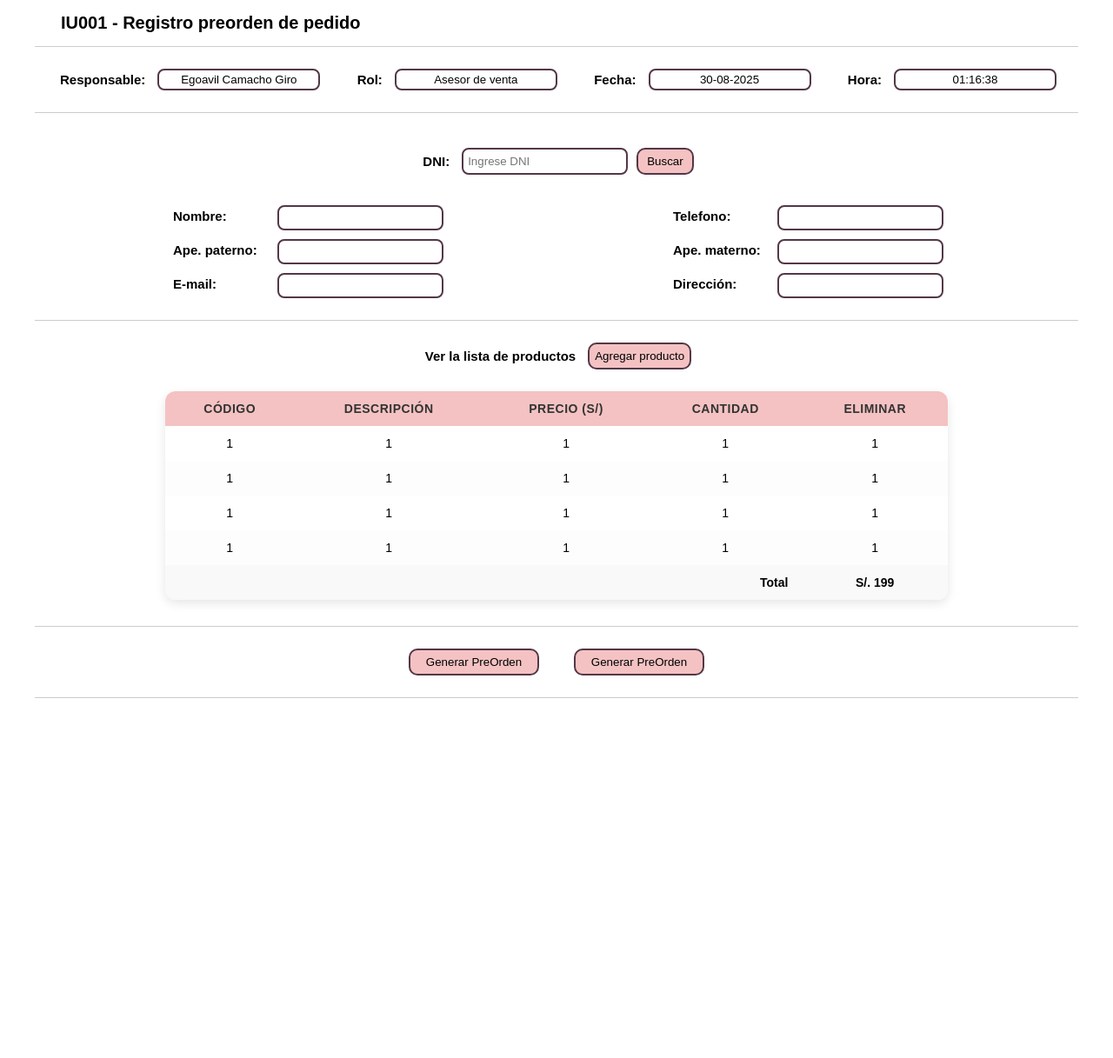
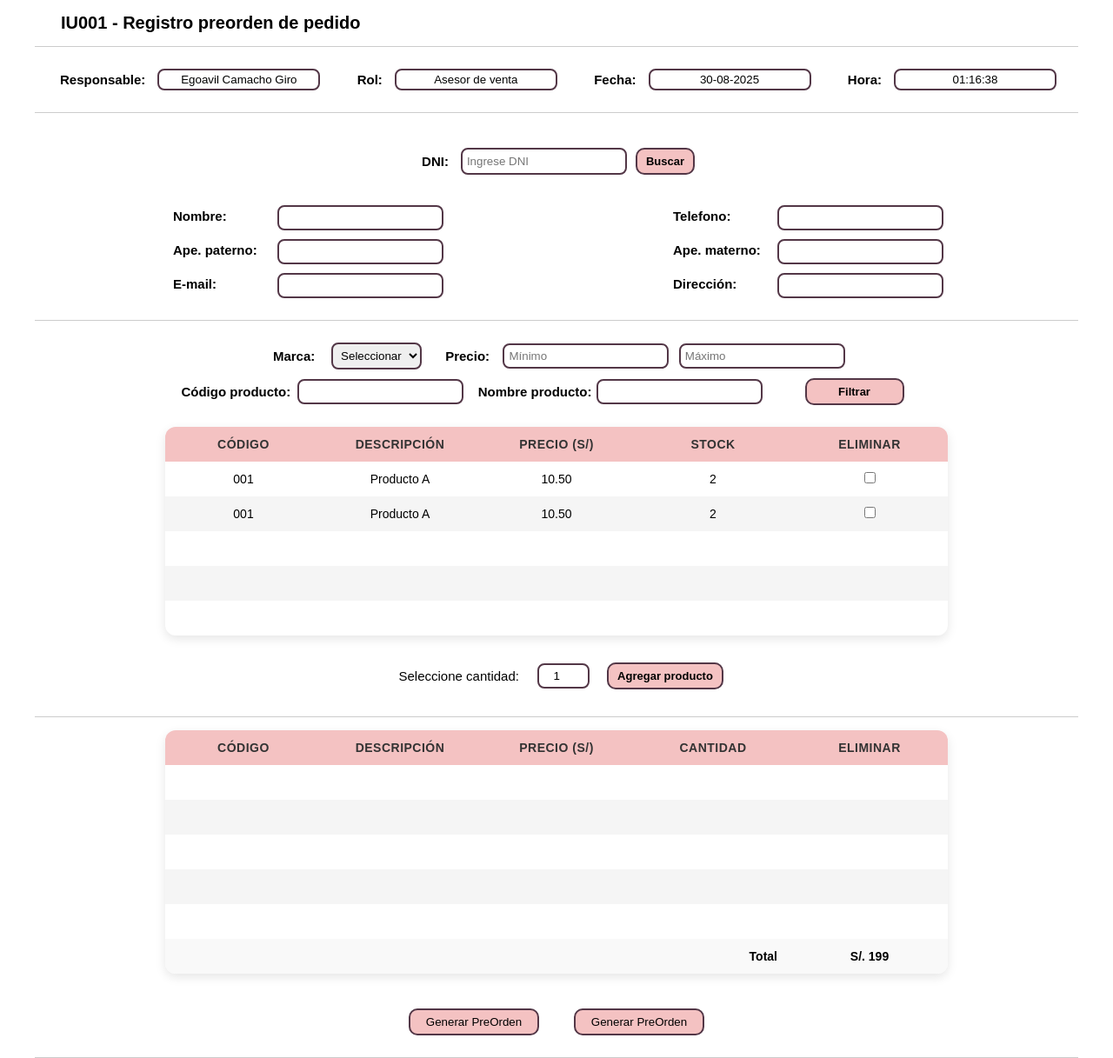
Before and after one commit to GinoRoLa/mundo-patitas, a PHP site: page /Vista/Page/CUS01_IU001.php in a window 1280 px wide. Shown: the whole page at 87% size. Before the commit the page ends 803 px from the top, so only its background shows below. Run offline with PHP 8.4, Linux system fonts and the light colour scheme.

Commit message:
Termine el frontend de CUS01 - IU001

```diff
--- a/Vista/Page/CUS01_IU001.php
+++ b/Vista/Page/CUS01_IU001.php
@@ -24,7 +24,6 @@ Click nbfs://nbhost/SystemFileSystem/Templates/Scripting/EmptyPHPWebPage.php to
             "rol" => $rol
         ];
         #$mejoresVendidos = $obj->bestProducts();
-        #para ver si he cambido XD
         ?>
         <script>
             $(function () {
@@ -51,7 +50,7 @@ Click nbfs://nbhost/SystemFileSystem/Templates/Scripting/EmptyPHPWebPage.php to
                         <form method="post" id="buscarCliente">
                             <h2>DNI:</h2>
                             <input type="text" placeholder="Ingrese DNI" name="dni-cliente">
-                            <input type="submit" value="Buscar" id="btn-enviar">
+                            <button class="style-button button-search">Buscar</button>
                         </form>
                     </div>
                 </div>
@@ -83,11 +82,75 @@ Click nbfs://nbhost/SystemFileSystem/Templates/Scripting/EmptyPHPWebPage.php to
                 </div>
             </section>
             <section class="product">
-                <div class="product-list">
-                    <h2>Ver la lista de productos</h2>
-                    <button>Agregar producto</button>
+                <div class="product-filters">
+                    <form method="post" id="filter-product">
+                        <div class="brand">
+                            <label>Marca:</label>
+                            <select id="brand" name="brand-options">
+                                <option value="0">Seleccionar</option>
+                                <option value="2">Opción 1</option>
+                                <option value="3">Opción 2</option>
+                            </select>
+                        </div>
+                        <div class="price">
+                            <label>Precio:</label>
+                            <input type="text" placeholder="Mínimo">
+                            <input type="text" placeholder="Máximo">
+                        </div>
+                        <div class="id-product">
+                            <label>Código producto:</label>
+                            <input type="text">
+                        </div>
+                        <div class="name-product">
+                            <label>Nombre producto:</label>
+                            <input type="text">
+                        </div>
+                        <div class="button-filter">
+                            <button class="style-button">Filtrar</button>
+                        </div>
+                    </form>
                 </div>
-                <div class="product-table">
+                <div class="product-table filter-product-table">
+                    <table>
+                        <thead>
+                            <tr>
+                                <th>Código</th>
+                                <th>Descripción</th>
+                                <th>Precio (S/)</th>
+                                <th>Stock</th>
+                                <th>Eliminar</th>
+                            </tr>
+                        </thead>
+                        <tbody id="table-body">
+                            <tr>
+                                <td>001</td>
+                                <td>Producto A</td>
+                                <td>10.50</td>
+                                <td>2</td>
+                                <td><input type="checkbox"></td>
+                            </tr>
+                            <tr>
+                                <td>001</td>
+                                <td>Producto A</td>
+                                <td>10.50</td>
+                                <td>2</td>
+                                <td><input type="checkbox"></td>
+                            </tr>
+                        </tbody>
+                    </table>
+                </div>
+                <div class="quantity-button">
+                    <div class="quantity">
+                        <label>Seleccione cantidad:</label>
+                        <input type="number" value="1" min="1" onkeydown="return false;">
+                    </div>
+                    <div class="add-product">
+                        <button class="style-button button-add-product">Agregar producto</button>
+                    </div>
+                </div>
+            </section>
+            <section class="list-product">
+                <div class="product-table list-product-table">
                     <table>
                         <thead>
                             <tr>
@@ -98,35 +161,8 @@ Click nbfs://nbhost/SystemFileSystem/Templates/Scripting/EmptyPHPWebPage.php to
                                 <th>Eliminar</th>
                             </tr>
                         </thead>
-                        <tbody>
-                            <tr>
-                                <td>1</td>
-                                <td>1</td>
-                                <td>1</td>
-                                <td>1</td>
-                                <td>1</td>
-                            </tr>
-                            <tr>
-                                <td>1</td>
-                                <td>1</td>
-                                <td>1</td>
-                                <td>1</td>
-                                <td>1</td>
-                            </tr>
-                            <tr>
-                                <td>1</td>
-                                <td>1</td>
-                                <td>1</td>
-                                <td>1</td>
-                                <td>1</td>
-                            </tr>
-                            <tr>
-                                <td>1</td>
-                                <td>1</td>
-                                <td>1</td>
-                                <td>1</td>
-                                <td>1</td>
-                            </tr>
+                        <tbody id="table-body2">
+
                         </tbody>
                         <tfoot>
                             <tr>
@@ -146,5 +182,26 @@ Click nbfs://nbhost/SystemFileSystem/Templates/Scripting/EmptyPHPWebPage.php to
                 </div>
             </section>
         </main>
+        <script>
+            const minRows = 5;
+            const tbody = document.getElementById("table-body");
+            const tbody2 = document.getElementById("table-body2");
+            const currentRows = tbody.rows.length;
+            const currentRows2 = tbody2.rows.length;
+            if (currentRows < minRows) {
+                for (let i = currentRows; i < minRows; i++) {
+                    const tr = document.createElement("tr");
+                    tr.innerHTML = `<td colspan="5">&nbsp;</td>`;
+                    tbody.appendChild(tr);
+                }
+            }
+            if (currentRows2 < minRows) {
+                for (let i = currentRows2; i < minRows; i++) {
+                    const tr = document.createElement("tr");
+                    tr.innerHTML = `<td colspan="5">&nbsp;</td>`;
+                    tbody2.appendChild(tr);
+                }
+            }
+        </script>
     </body>
 </html>
--- a/Vista/Style/CUS01/CUS01_IU001.css
+++ b/Vista/Style/CUS01/CUS01_IU001.css
@@ -29,7 +29,80 @@
 /*             MAIN CONTENT           */
 /* ********************************** */
 
+/* CSS BOTON GENERAL */
 
+.style-button {
+    border: 2px solid var(--dark-color);
+    border-radius: 1rem;
+    background-color: var(--primary-color);
+    display: flex;
+    align-items: center;
+    justify-content: center;
+    height: 100%;
+    padding: 0.6rem 1rem;
+    cursor: pointer;
+    font-weight: 700;
+    font-size: 13px;
+}
+
+/* CSS TBODY GENERAL */
+
+.product-table {
+  width: 100%;
+  max-width: 900px;
+  margin: 1.5rem auto;
+  border-radius: 12px;
+  overflow: hidden;
+  box-shadow: 0 4px 12px rgba(0,0,0,0.1);
+  font-family: Arial, sans-serif;
+  font-size: 14px;
+}
+
+.product-table table {
+  width: 100%;
+  border-collapse: collapse;
+}
+
+.product-table tbody {
+  display: block;
+  max-height: 20rem;
+  overflow-y: auto;
+}
+
+.product-table thead {
+  display: table;
+  width: 100%;
+  table-layout: fixed;
+}
+
+.product-table tbody tr {
+  display: table;
+  width: 100%;
+  table-layout: fixed;
+}
+
+.product-table th,
+.product-table td {
+  padding: 12px 16px;
+  text-align: center;
+}
+
+.product-table thead {
+  background-color: var(--primary-color);
+  color: #333;
+  text-transform: uppercase;
+  font-weight: bold;
+  letter-spacing: 0.5px;
+}
+
+.product-table tbody tr:nth-child(even) {
+  background-color: #f5f5f5;
+}
+
+.product-table tbody tr:hover {
+  background-color: var(--primary-color-hover);
+  transition: background 0.3s;
+}
 /* **********  TITLE  *************** */
 
 .title {
@@ -119,18 +192,6 @@
     padding: 0.5rem;
 }
 
-.customer-search input[type="submit"] {
-    border: 2px solid var(--dark-color);
-    border-radius: 1rem;
-    background-color: var(--primary-color);
-    display: flex;
-    align-items: center;
-    justify-content: center;
-    height: 100%;
-    padding: 0.6rem 1rem;
-    cursor: pointer;
-}
-
 .customer-search form{
     display: flex;
     align-items: center;
@@ -177,7 +238,8 @@
     border-bottom: 1px solid #cccccc;
 }
 
-.product .product-list {
+.product-filters form {
+    font-size: 15px;
     display: flex;
     flex-flow: row wrap;
     justify-content: center;
@@ -188,85 +250,119 @@
     justify-content: center;
 }
 
-.product-list div{
-    padding: 1rem 1.5rem;
+form .brand {
+    display: flex;
+    justify-content: space-around;
+    align-items: center;
+    width: 20%;
+}
+
+form .price {
+    display: flex;
+    justify-content: space-around;
+    align-items: center;
+    width: 50%;
+}
+
+form .id-product {
+    display: flex;
+    justify-content: space-around;
+    align-items: center;
+    width: 35%;
+}
+
+form .name-product {
+    display: flex;
+    justify-content: space-around;
+    align-items: center;
+    width: 35%;
+}
+
+form .button-filter {
+    display: flex;
+    justify-content: space-around;
+    align-items: center;
+    width: 20%;
+}
+
+form label{
+    padding: 4px;
+    font-weight: 700;
+}
+
+form input {
+    text-decoration: none;
+    border: 2px solid var(--dark-color);
+    border-radius: 8px;
+    height: 100%;
+    padding: 0.5rem;
+}
+
+form select {
+    text-decoration: none;
+    border: 2px solid var(--dark-color);
+    border-radius: 8px;
+    height: 100%;
+    padding: 0.5rem;
+}
+
+form button {
+    width: 60%;
+}
+
+.quantity-button {
+    font-size: 15px;
     display: flex;
     flex-flow: row wrap;
+    justify-content: center;
+    padding: 0 1rem;
     gap: 1rem;
+    align-items: center;
+    margin: 0 10rem;
+    justify-content: center;
 }
 
-.product-list h2{
-    padding: 4px;
+.quantity-button .quantity {
+    width: 25%;
+    display: flex;
+    flex-flow: row wrap;
+    justify-content: space-around;
+    align-items: center;
 }
 
-.product-list button {
+.quantity input[type="number"] {
+    text-decoration: none;
     border: 2px solid var(--dark-color);
-    border-radius: 1rem;
-    background-color: var(--primary-color);
-    display: flex;
-    align-items: center;
-    justify-content: center;
+    border-radius: 8px;
     height: 100%;
-    padding: 0.6rem;
-    cursor: pointer;
+    padding: 0.5rem;
+    width: 25%;
+    text-align: center;
 }
 
-.product-table {
+/* **********    LIST PRODUCT    *********** */
+
+.list-product-table tfoot {
+  display: table;
   width: 100%;
-  max-width: 900px;
-  margin: 1.5rem auto;
-  border-radius: 12px;
-  overflow: hidden;
-  box-shadow: 0 4px 12px rgba(0,0,0,0.1);
-  font-family: Arial, sans-serif;
-  font-size: 14px;
+  table-layout: fixed;
 }
 
-.product-table table {
-  width: 100%;
-  border-collapse: collapse;
-}
-
-.product-table th,
-.product-table td {
-  padding: 12px 16px;
-  text-align: center;
-}
-
-.product-table thead {
-  background-color: var(--primary-color);
-  color: #333; /* texto oscuro para contraste */
-  text-transform: uppercase;
-  font-weight: bold;
-  letter-spacing: 0.5px;
-}
-
-.product-table tbody tr:nth-child(even) {
-  background-color: #fdfdfd;
-}
-
-.product-table tbody tr:hover {
-  background-color: var(--primary-color-hover);
-  transition: background 0.3s;
-}
-
-.product-table tfoot {
+.list-product-table tfoot {
   background-color: #f9f9f9;
   font-weight: bold;
 }
 
-.product-table tfoot td {
+.list-product-table tfoot td {
   padding: 12px 16px;
 }
 
-/* primera celda del tfoot */
-.product-table tfoot td:first-child {
+.list-product-table tfoot td:first-child {
   text-align: right;
   padding-left: 20px;
 }
 
-/* última celda del tfoot */
-.product-table tfoot td:last-child {
+.list-product-table tfoot td:last-child {
   text-align: center;
 }
 
```
Also changed, not shown: Vista/Style/CUS01/CUS01_IU002.css (deleted, +0 -99 lines), nbproject/private/private.xml (+3 -4 lines), 2 other files.
